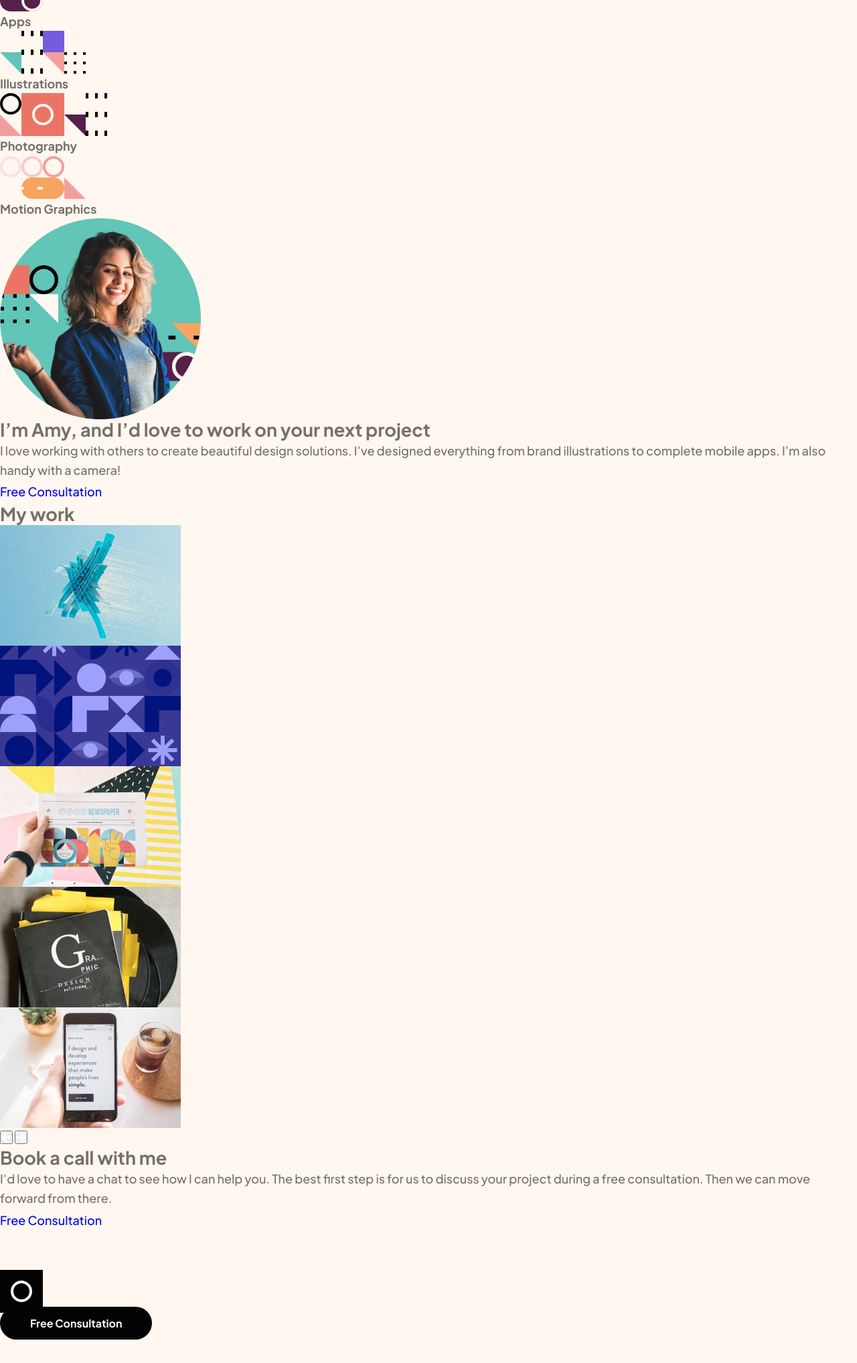
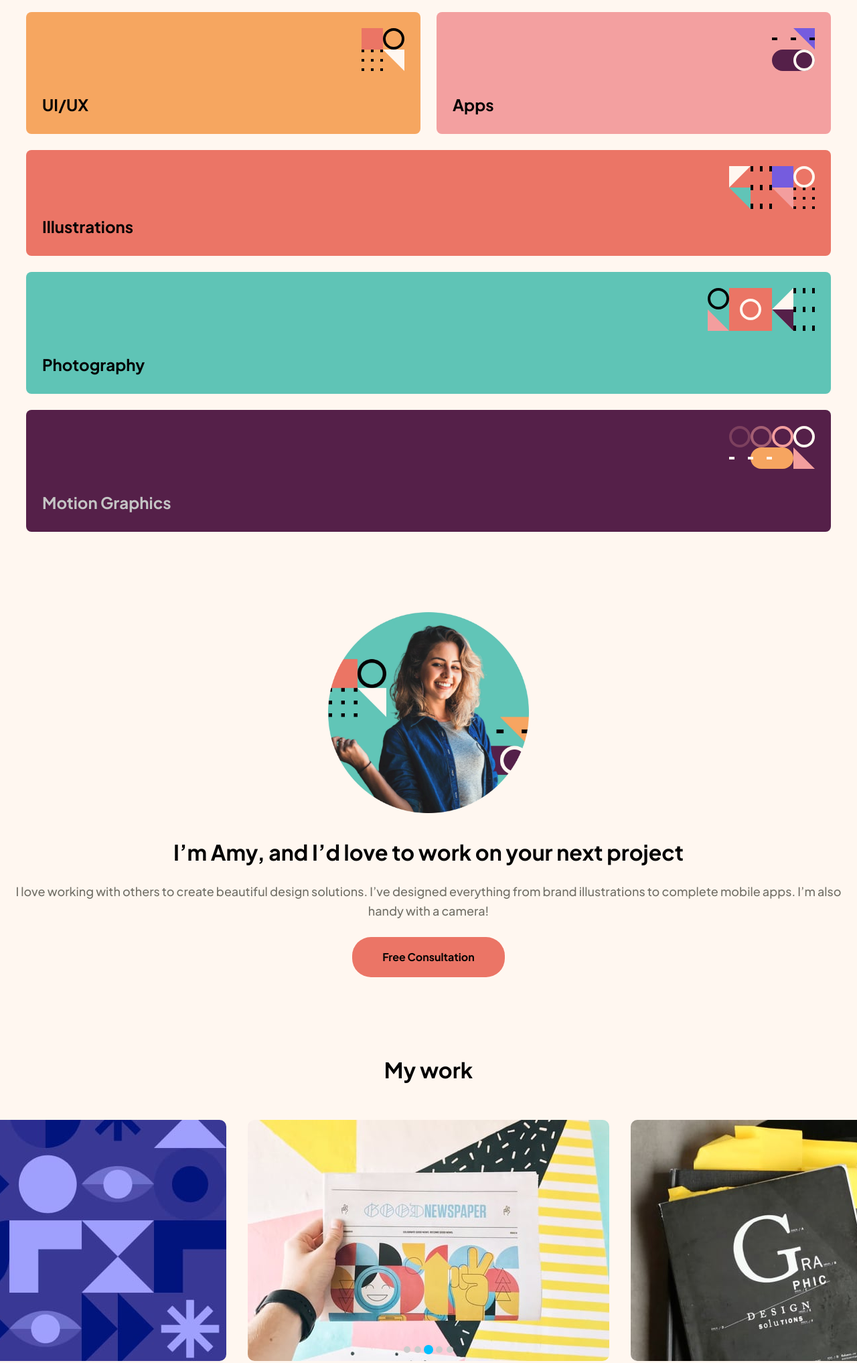
Before and after one commit to DocForLoop/design-portfolio-landing-page, a website built with Vite: page index.html in a window 1280 px wide. Shown: the part 725-2760 px from the top of the page at 67% size. Before the commit the page ends 2725 px from the top, so only its background shows below. Built offline with nearby package versions, Linux system fonts and the light colour scheme.

Commit message:
Add mobile main styles

```diff
--- a/index.html
+++ b/index.html
@@ -23,7 +23,7 @@
     <meta name="twitter:description" content="Design portfolio landing page challenge solution using HTML, Sass & Vite.">
     <!-- <meta name="twitter:image" content="preview.jpg"> -->
 
-    <script type="module" src="src/main.ts"></script>
+    <script type="module" src="src/main.ts" defer></script>
   </head>
   <body class="body">
     <div class="page-wrapper">
@@ -48,41 +48,42 @@
 
       <main class="main">
         <section class="service" aria-label="Service categories">
+
           <ul class="service__list">
             <li class="service__item service__item--graphic">
-              <img class="service__image" src="/src/assets/images/pattern-graphic-design.svg"
+              <img class="service__image service__image--graphic" src="/src/assets/images/pattern-graphic-design.svg"
                     alt="" width="128" height="192">
               <p class="service__label"><strong>Graphic Design</strong></p>
             </li>
 
             <li class="service__item service__item--ui">
-              <img class="service__image" src="/src/assets/images/pattern-ui-ux.svg"
+              <img class="service__image service__image--ui" src="/src/assets/images/pattern-ui-ux.svg"
                     alt="" width="64" height="64">
               <p class="service__label"><strong>UI/UX</strong></p>
             </li>
 
             <li class="service__item service__item--apps">
-              <img class="service__image" src="/src/assets/images/pattern-apps.svg"
+              <img class="service__image service__image--apps" src="/src/assets/images/pattern-apps.svg"
                     alt="" width="64" height="64">
               <p class="service__label"><strong>Apps</strong></p>
             </li>
 
             <li class="service__item service__item--illustrations">
-              <img class="service__image" src="/src/assets/images/pattern-illustrations.svg"
+              <img class="service__image service__image--illustrations" src="/src/assets/images/pattern-illustrations.svg"
                     alt="" width="128" height="64">
               <p class="service__label"><strong>Illustrations</strong></p>
             </li>
 
             <li class="service__item service__item--photography">
-              <img class="service__image" src="/src/assets/images/pattern-photography.svg"
+              <img class="service__image service__image--photography" src="/src/assets/images/pattern-photography.svg"
                     alt="" width="160" height="64">
               <p class="service__label"><strong>Photography</strong></p>
             </li>
 
             <li class="service__item service__item--motion">
-              <img class="service__image" src="/src/assets/images/pattern-motion-graphics.svg"
+              <img class="service__image service__image--motion" src="/src/assets/images/pattern-motion-graphics.svg"
                     alt="" width="128" height="64">
-              <p class="service__label"><strong>Motion Graphics</strong></p>
+              <p class="service__label service__label--motion"><strong>Motion Graphics</strong></p>
             </li>
           </ul>
         </section>
@@ -148,10 +149,10 @@
           </div>
         </section>
 
-        <section class="book">
-          <h2 class="book__title">Book a call with me</h2>
+        <section class="contact">
+          <h2 class="contact__title">Book a call with me</h2>
 
-          <p class="book__desc">I’d love to have a chat to see how I can help you.
+          <p class="contact__desc">I’d love to have a chat to see how I can help you.
               The best first step is for us to discuss your project during a
                free consultation. Then we can move forward from there.
           </p>
--- a/src/main.ts
+++ b/src/main.ts
@@ -1 +1,38 @@
 import './scss/style.scss';
+
+import '@splidejs/splide/dist/css/themes/splide-skyblue.min.css';
+
+import Splide from '@splidejs/splide';
+
+document.addEventListener('DOMContentLoaded', () => {
+    const splide = new Splide('.splide', {
+    type: 'loop',
+    perPage: 1,
+    gap: '2rem',
+    start: 2,
+    focus: 'center',
+    arrows: false,
+    speed: 1200,
+
+    breakpoints: {
+      767: {
+        perPage: 1,
+        gap: '1rem',
+        start: 2,
+      },
+    },
+});
+
+splide.mount();
+
+const btnPrev = document.querySelector('.splide__btn--prev');
+const btnNext = document.querySelector('.splide__btn--next');
+
+btnPrev!.addEventListener('click', () => {
+  splide.go('<');
+});
+
+btnNext!.addEventListener('click', () => {
+  splide.go('>');
+})
+});
--- a/src/scss/components/header/_header.scss
+++ b/src/scss/components/header/_header.scss
@@ -13,7 +13,7 @@
 .header {
     padding-inline: fluid(16, 39, 375, 768);
     padding-block-start: fluid(16, 34, 375, 768);
-    margin-block-end: 8px;
+    /* margin-block-end: 8px; */
 
     &__content {
         text-align: center;
--- a/src/scss/components/main/_main-layout.scss
+++ b/src/scss/components/main/_main-layout.scss
@@ -1 +1,62 @@
 @use '@scss/global/functions' as *;
+
+.main {
+    display: flex;
+    flex-direction: column;
+    row-gap: fluid(100, 120, 375, 768);
+}
+
+.service {
+
+    &__list{
+        display: grid;
+        grid-auto-columns: 1fr;
+        grid-template-rows: repeat(2, rem(182) - rem(12)) rem(182) rem(158) repeat(2, rem(182));
+        grid-template-areas:
+        "graph graph"
+        "graph graph"
+        "ui apps"
+        "illust illust"
+        "photo photo"
+        "motion motion";
+        gap: 24px;
+    }
+
+    &__item {
+        display: flex;
+        flex-direction: column;
+        justify-content: space-between;
+    }
+}
+
+.intro {
+    display: flex;
+    flex-direction: column;
+    align-items: center;
+    row-gap: 40px;
+
+    &__content {
+        display: flex;
+        flex-direction: column;
+        align-items: center;
+        row-gap: 24px;
+    }
+}
+
+.splide {
+    display: flex;
+    flex-direction: column;
+    row-gap: fluid(32, 56, 375, 768);
+
+    &__btn-wrapper {
+        display: flex;
+        column-gap: 10px;
+    }
+}
+
+.contact {
+    display: flex;
+    flex-direction: column;
+    align-items: center;
+    row-gap: fluid(24, 26, 375, 768);
+}
--- a/src/scss/components/main/_main.scss
+++ b/src/scss/components/main/_main.scss
@@ -1,2 +1,167 @@
 @use '@scss/global/functions' as *;
 @use '@scss/global/mixins' as m;
+
+.service {
+    padding-inline: fluid(16, 39, 375, 768);
+
+    &__item {
+        border-radius: rem(8);
+        padding: 24px;
+    }
+
+    &__item--graphic {
+        background-color: var(--clr-graphic);
+        grid-area: graph;
+    }
+
+    &__item--ui {
+        background-color: var(--clr-ui);
+        grid-area: ui;
+    }
+
+    &__item--apps {
+        background-color: var(--clr-apps);
+        grid-area: apps;
+    }
+
+    &__item--illustrations {
+        background-color: var(--clr-illust);
+        grid-area: illust;
+    }
+
+    &__item--photography {
+        background-color: var(--clr-photo);
+        grid-area: photo;
+    }
+
+    &__item--motion {
+        background-color: var(--clr-motion);
+        grid-area: motion;
+    }
+
+    &__image {
+        align-self: flex-end;
+    }
+
+    &__image--graphic {
+        inline-size: rem(128);
+        block-size: rem(192);
+
+    }
+
+    &__image--ui {
+        min-inline-size: rem(64);
+        block-size: rem(64);
+    }
+
+    &__image--apps {
+        inline-size: rem(64);
+        block-size: rem(64);
+
+    }
+
+    &__image--illustrations {
+        inline-size: rem(128);
+        block-size: rem(64);
+
+    }
+
+    &__image--photography {
+        inline-size: rem(160);
+        block-size: rem(64);
+
+    }
+
+    &__image--motion {
+        inline-size: rem(128);
+        block-size: rem(64);
+
+    }
+
+    &__label {
+        color: var(--clr-dark);
+        font-size: var(--fs-card);
+        white-space: nowrap;
+    }
+
+    &__label--motion {
+        color: var(--clr-motion-title);
+    }
+}
+
+.intro {
+    text-align: center;
+
+    &__avatar {
+        min-inline-size: rem(300);
+        block-size: rem(300);
+    }
+
+    &__content {
+        padding-inline: 16px;
+
+    }
+
+    &__title {
+        font-size: var(--fs-h2-mob-tab);
+        color: var(--clr-dark);
+    }
+}
+
+.cta-btn--light {
+    @include m.btn-light;
+    padding-block: fluid(8, 14, 375, 768);
+    padding-inline: fluid(28, 45, 375, 768);
+}
+
+.splide {
+    position: relative;
+
+    &__title {
+        font-size: var(--fs-slider-title);
+        color: var(--clr-dark);
+        align-self: center;
+    }
+
+    &__btn-wrapper {
+        position: absolute;
+        inset-block-start: calc(100% + fluid(32, 56, 375, 768));
+        inset-inline-start: 50%;
+        transform: translateX(-50%);
+        z-index: 5;
+    }
+
+    &__img {
+        border-radius: rem(10);
+        inline-size: fluid(270, 540, 375, 768, rem);
+        block-size: fluid(180, 360, 375, 768, rem);
+    }
+
+    &__slide {
+        flex: 0 0 fluid(270, 540, 375, 768, rem);
+    }
+
+    &__btn {
+        @include m.btn-arrow;
+    }
+}
+
+.contact {
+    margin-block-start: fluid(96, 120, 375, 768);
+    margin-inline: fluid(16, 39, 375, 768);
+    padding-block-start: fluid(48, 56, 375, 768);
+    padding-block-end: fluid(48, 64, 375, 768);
+    padding-inline: fluid(24, 75, 375, 768);
+    background-color: var(--clr-dark);
+    border-radius: rem(10);
+    color: var(--clr-light);
+    text-align: center;
+
+    &__title {
+        font-size: var(--fs-h2-mob-tab);
+    }
+
+    &__desc {
+        max-inline-size: 42ch;
+    }
+}
--- a/src/scss/global/_base.scss
+++ b/src/scss/global/_base.scss
@@ -48,3 +48,7 @@
 a, a:visited, a:active {
     text-decoration: none;
 }
+
+ul {
+    list-style: none;
+}
--- a/src/scss/global/_mixins.scss
+++ b/src/scss/global/_mixins.scss
@@ -22,7 +22,7 @@
     border-radius: rem(28);
     font-size: var(--fs-btn);
     font-weight: var(--fw-2);
-    color: var(--clr-light);
+    color: var(--clr-dark);
     background-color: var(--clr-illust);
     transition: background-color 0.3s;
 
@@ -39,6 +39,8 @@
 @mixin btn-arrow {
     border-radius: 50%;
     border: none;
+    padding: 24px;
+    cursor: pointer;
     background-color: var(--clr-dark);
     transition: background-color 0.3s;
 
--- a/src/scss/global/_typography.scss
+++ b/src/scss/global/_typography.scss
@@ -19,17 +19,17 @@
 
 :root {
     --ff-primary: 'Plus Jakarta Sans', 'Segoe UI', Roboto, 'Helvetica Neue', Arial, sans-serif;
-    --fs-h1-mob-tab: #{fluid(36, 44, 375, 768, rem)};
+    --fs-h1-mob-tab: #{fluid(36, 44, 375, 768, rem)};//
     --fs-h1-desk: #{fluid(44, 56, 768, 1440, rem)};
-    --fs-card: #{rem(24)};
-    --fs-h2-mob-tab: #{fluid(26, 32, 375, 768, rem)};
+    --fs-card: #{rem(24)};//
+    --fs-h2-mob-tab: #{fluid(26, 32, 375, 768, rem)};//
     --fs-h2-desk: #{fluid(32, 40, 768, 1440, rem)};
-    --fs-slider-title: #{fluid(24, 32, 375, 768, rem)};
-    --fs-btn: #{fluid(14, 16, 375, 768, rem)};
-    --fs-body: #{fluid(16, 18, 375, 768, rem)};
+    --fs-slider-title: #{fluid(24, 32, 375, 768, rem)};//
+    --fs-btn: #{fluid(14, 16, 375, 768, rem)};//
+    --fs-body: #{fluid(16, 18, 375, 768, rem)};//
     --fw-1: 500;
     --fw-2: 700;
-    --lh-body-mob: calc(26/16);
+    --lh-body-mob: calc(26/16);//
     --lh-body-desk: calc(28/18);
-    --lh-cta-btn: 2;
+    --lh-cta-btn: 2;//
 }
```
